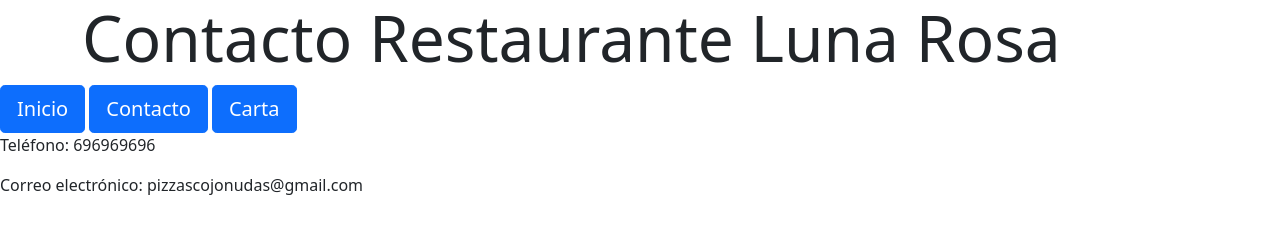
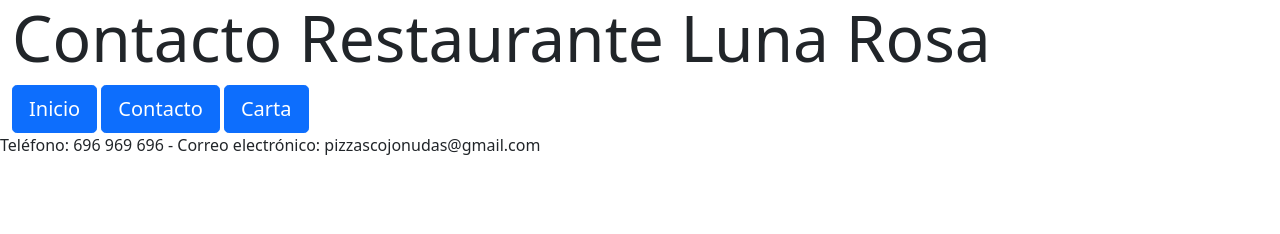
Before and after one commit to astrakore/lunarosa, a plain HTML site: page contacto.html in a window 1280 px wide. Drawn offline with nearby package versions, Linux system fonts and the light colour scheme.

Commit message:
Cambiados container a container-fluid y actualizado README

```diff
--- a/contacto.html
+++ b/contacto.html
@@ -13,7 +13,7 @@
 
   <div class="general">
 
-    <div class="container">
+    <div class="container-fluid">
       <div class="row">
         <div class="col">
           <h1 class="display-3">Contacto Restaurante Luna Rosa</h1>
@@ -21,7 +21,7 @@
       </div>
     </div>
 
-    <div class="general">
+    <div class="container-fluid">
 
       <a type="button" class="btn btn-primary btn-lg" href="index.html" target="_self">Inicio</a>
       <a type="button" class="btn btn-primary btn-lg" href="contacto.html" target="_self">Contacto</a>
@@ -29,8 +29,8 @@
 
     </div>
 
-    <p>Teléfono: 696969696</p>
-    <p>Correo electrónico: pizzascojonudas@gmail.com</p>
+    <p>Teléfono: 696 969 696 -
+    Correo electrónico: pizzascojonudas@gmail.com</p>
 
   </div>
 
```
Also changed, not shown: carta.html (+2 -2 lines), index.html (+4 -2 lines), 1 other file.
